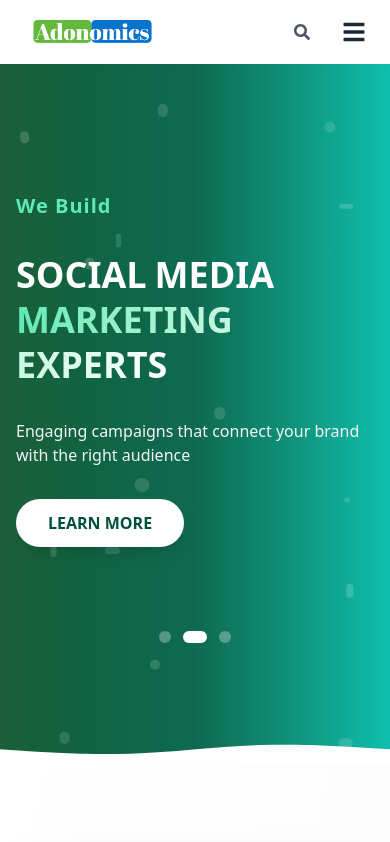
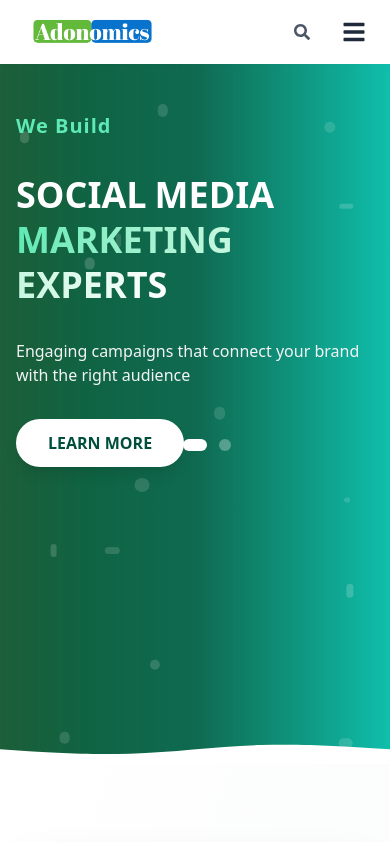
Before and after one commit to ankuraaryan5/Marketing, a React (Vite) app: page / in a window 390 px wide. Shown: the top 842 px of the page. Built offline with nearby package versions, Linux system fonts and the light colour scheme; grey boxes are pictures that could not be loaded.

Commit message:
feat: Update HeroSlider subtitles and highlights for clarity and consistency

```diff
--- a/src/components/Hero/Hero.jsx
+++ b/src/components/Hero/Hero.jsx
@@ -7,7 +7,7 @@ const HeroSlider = () => {
   const slides = [
     {
       title: "DIGITAL MARKETING",
-      subtitle: "SOLUTION AGENCY",
+      subtitle: "AGENCY",
       highlight: "We Are",
       description: "Data-driven strategies that deliver measurable results for your business growth",
       cta: "GET STARTED",
@@ -25,8 +25,8 @@ const HeroSlider = () => {
     },
     {
       title: "SEO & CONTENT",
-      subtitle: "OPTIMIZATION TEAM",
-      highlight: "We Create",
+      subtitle: "OPTIMIZATION",
+      highlight: "We Help In",
       description: "High-performing content that ranks and converts in competitive markets",
       cta: "SEE RESULTS",
       bg: "from-teal-900 via-cyan-800 to-emerald-500",
@@ -110,7 +110,7 @@ const HeroSlider = () => {
       </AnimatePresence>
 
       {/* Content Container */}
-      <div className="container mx-auto px-4 sm:px-12 pt-32 pb-40 relative z-10">
+      <div className="container mx-auto px-4 sm:px-12 py-12 relative z-10">
         <div className="flex flex-wrap items-center">
           {/* Left Content */}
           <div className="w-full lg:w-1/2 text-white space-y-8">
```
